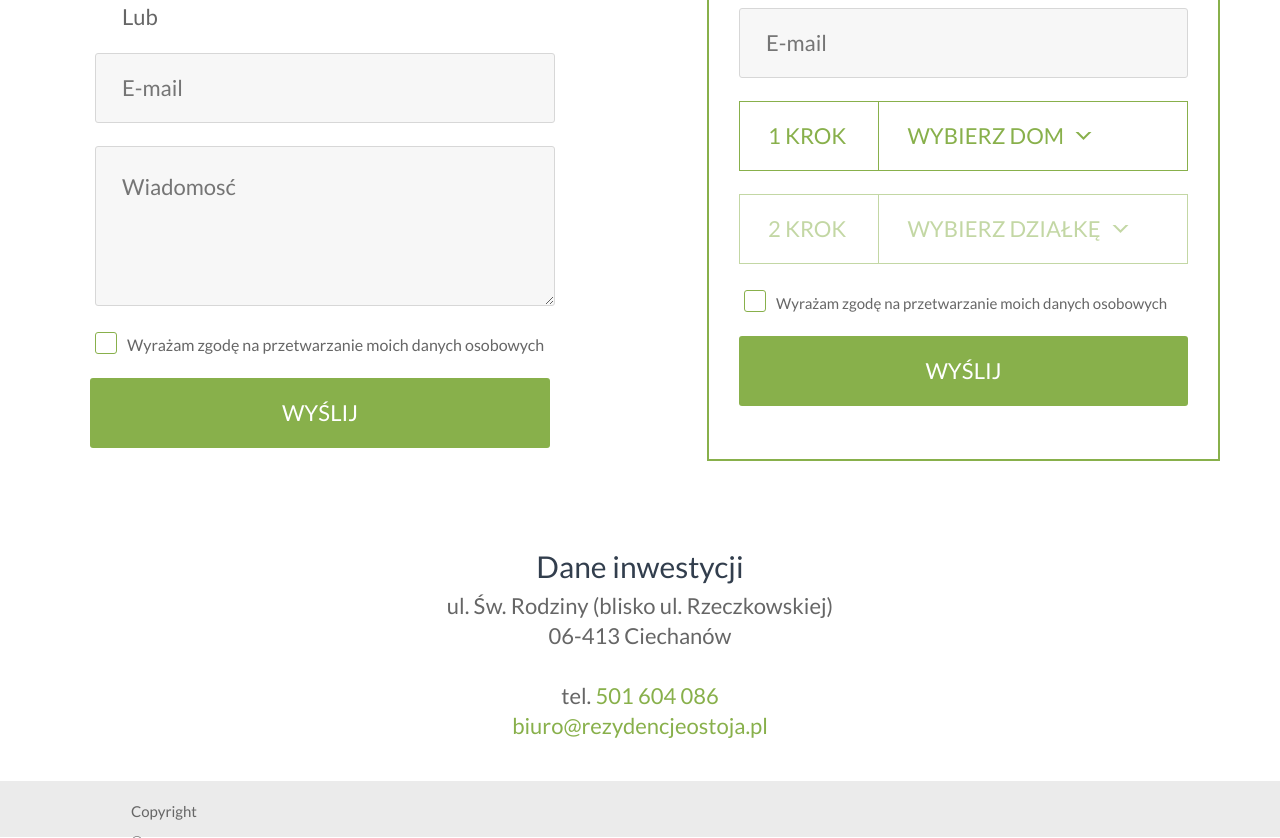
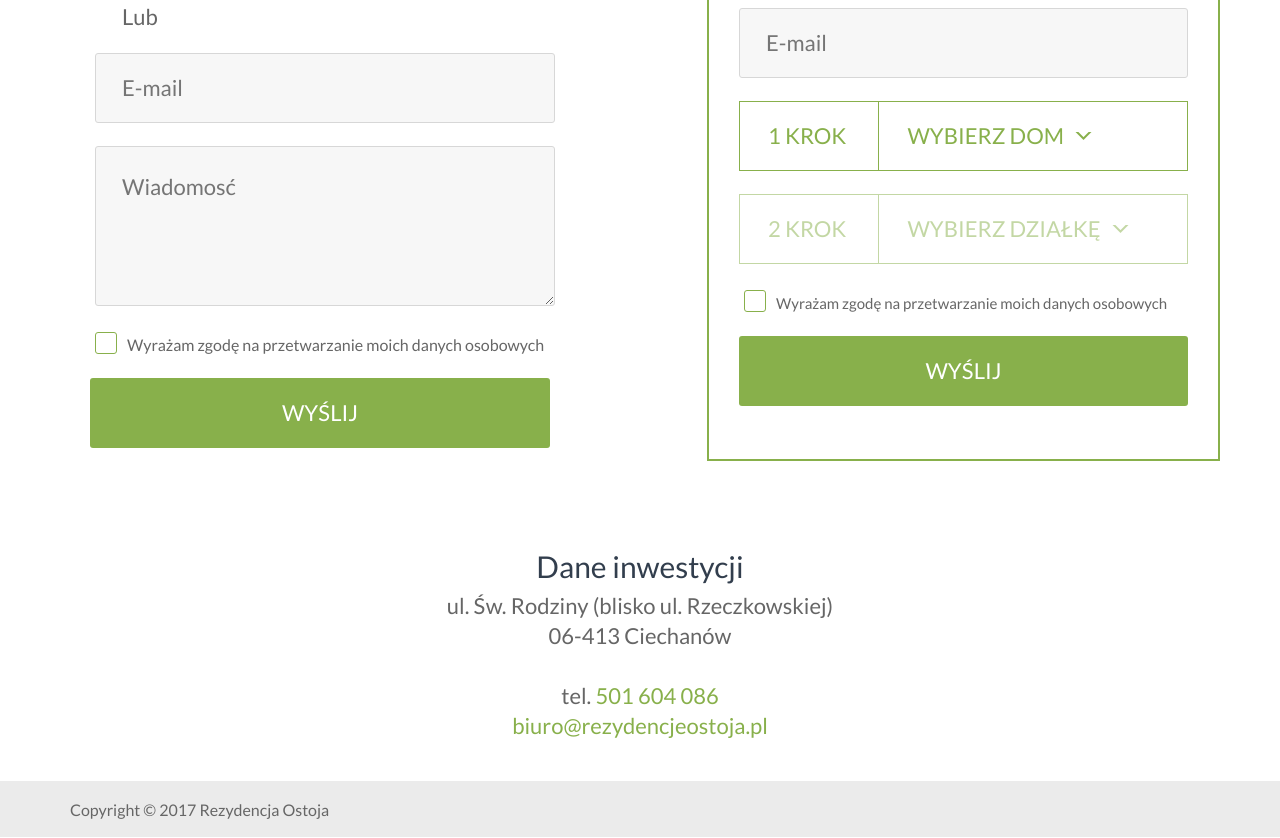
Before and after one commit to KrugerTheFirst/developer, a website: page index.html in a window 1280 px wide. Shown: the part 3480-4318 px from the top of the page. Drawn offline with nearby package versions, Linux system fonts and the light colour scheme; some packages are replaced by stand-ins of ours; files that its build step writes are made by us from their sources; files whose address does not match are found by name.

Commit message:
fix(footer): fix with footer

```diff
--- a/index.html
+++ b/index.html
@@ -231,14 +231,14 @@
             06-413 Ciechanów<br /><br />
 
             tel. <a href="tel:+48501604086">501 604 086</a><br />
-            <a href="mailto:biuro@rezydencjeostoja.pl">biuro@rezydencjeostoja.pl
+            <a href="mailto:biuro@rezydencjeostoja.pl">biuro@rezydencjeostoja.pl</a>
         </div>
     </section>
 
     <footer>
-        <div class="text">
+        <span>
             Copyright © 2017 Rezydencja Ostoja
-        </div>
+        </span>
     </footer>
 
     <script type="text/javascript" src="https://maps.googleapis.com/maps/api/js?key=AIzaSyDrtLzrJ4MHaPdOuCXAcq61bpmXA2Bg56Q"></script>
--- a/src/scss/modules/_footer.scss
+++ b/src/scss/modules/_footer.scss
@@ -1,19 +1,19 @@
 footer {
   width: 100%;
+  margin: 0 auto;
   height: 56px;
   border: solid 1px #ebebeb;
   background-color: #EBEBEB;
 
-  .text {
-    width: 260px;
-    height: 29px;
-    font-family: 'Lato', sans-serif;
-    font-size: 15px;
-    line-height: 2;
-    text-align: center;
+  span {
+    max-width: 1180px;
+    height: 56px;
+    margin: 0 auto;
+    line-height: 56px;
+    font-size: 16px;
+    text-align: left;
     color: #666666;
-    margin-right: 0;
-    position: fixed;
-    padding: 14px 130px;
+    padding: 0px 20px;
+    display: block;
   }
 }
```
